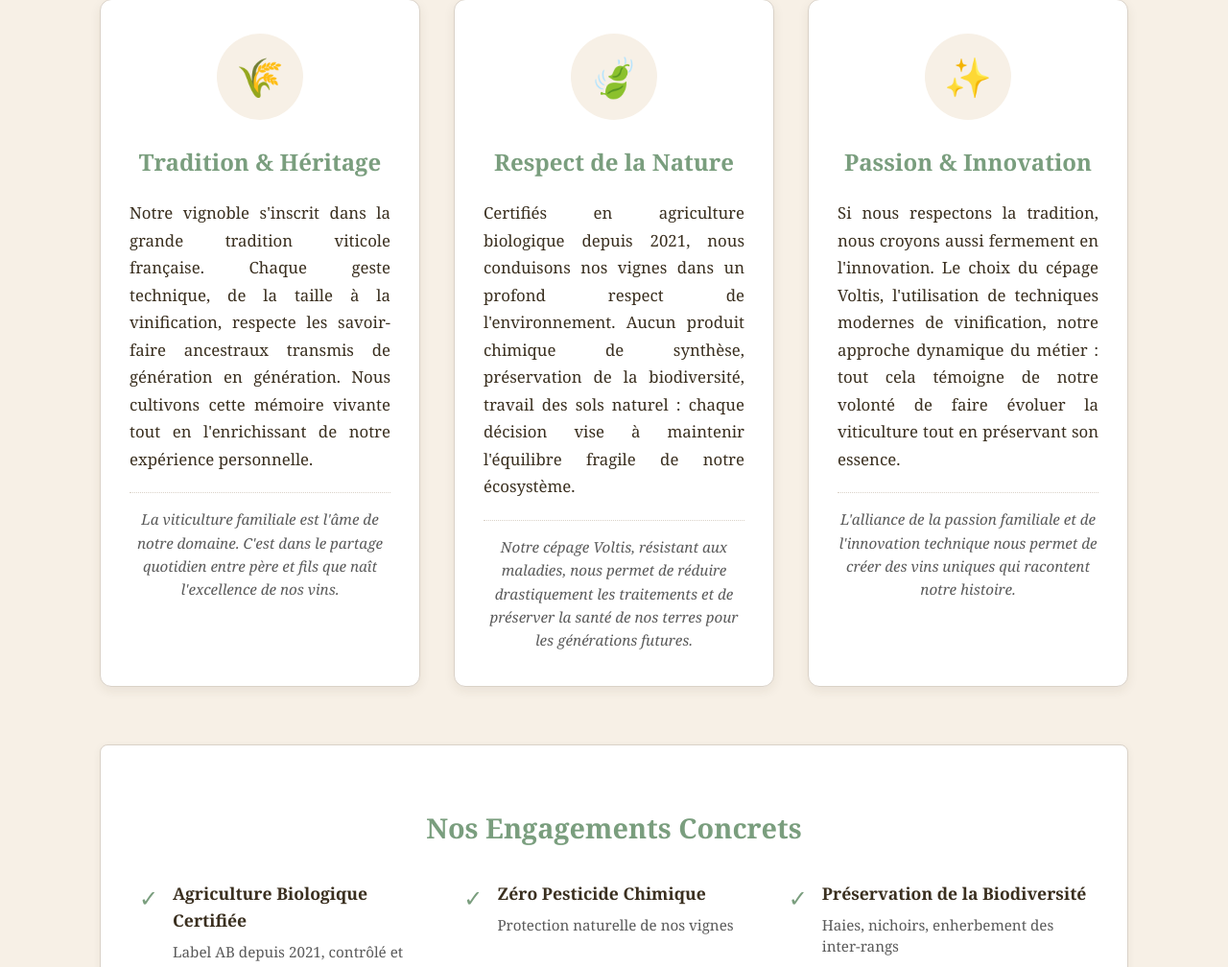
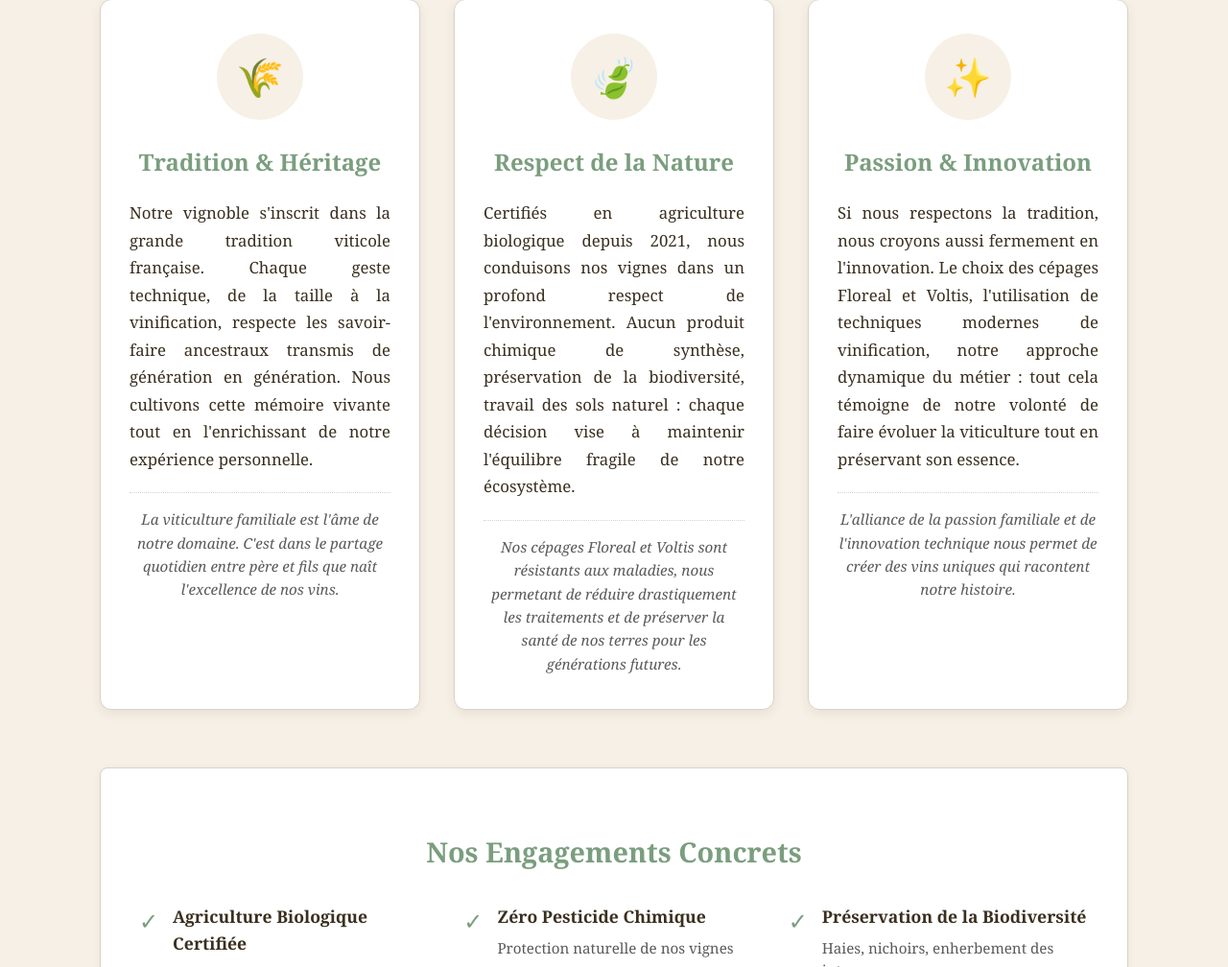
Before and after one commit to Domaine-Morchoisne/Domaine-Morchoisne, a plain HTML site: page nos-valeurs.html in a window 1280 px wide. Shown: the part 938-1946 px from the top of the page at 96% size. Drawn offline with Linux system fonts and the light colour scheme.

Commit message:
Update nos-valeurs.html

```diff
--- a/nos-valeurs.html
+++ b/nos-valeurs.html
@@ -582,7 +582,7 @@
           Certifiés en agriculture biologique depuis 2021, nous conduisons nos vignes dans un profond respect de l'environnement. Aucun produit chimique de synthèse, préservation de la biodiversité, travail des sols naturel : chaque décision vise à maintenir l'équilibre fragile de notre écosystème.
         </p>
         <div class="value-details">
-          Notre cépage Voltis, résistant aux maladies, nous permet de réduire drastiquement les traitements et de préserver la santé de nos terres pour les générations futures.
+          Nos cépages Floreal et Voltis sont résistants aux maladies, nous permetant de réduire drastiquement les traitements et de préserver la santé de nos terres pour les générations futures.
         </div>
       </div>
 
@@ -590,7 +590,7 @@
         <div class="value-icon">✨</div>
         <h2>Passion & Innovation</h2>
         <p>
-          Si nous respectons la tradition, nous croyons aussi fermement en l'innovation. Le choix du cépage Voltis, l'utilisation de techniques modernes de vinification, notre approche dynamique du métier : tout cela témoigne de notre volonté de faire évoluer la viticulture tout en préservant son essence.
+          Si nous respectons la tradition, nous croyons aussi fermement en l'innovation. Le choix des cépages Floreal et Voltis, l'utilisation de techniques modernes de vinification, notre approche dynamique du métier : tout cela témoigne de notre volonté de faire évoluer la viticulture tout en préservant son essence.
         </p>
         <div class="value-details">
           L'alliance de la passion familiale et de l'innovation technique nous permet de créer des vins uniques qui racontent notre histoire.
```
